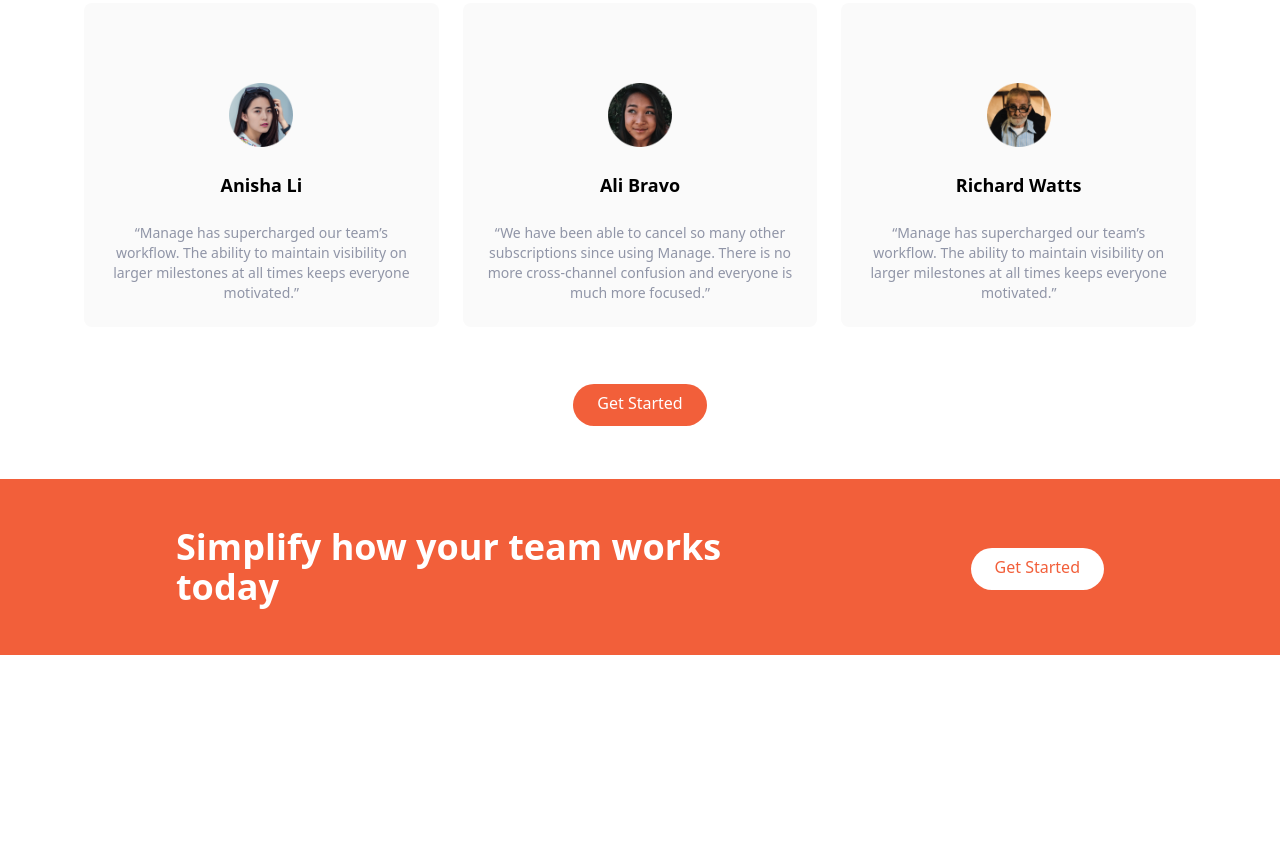
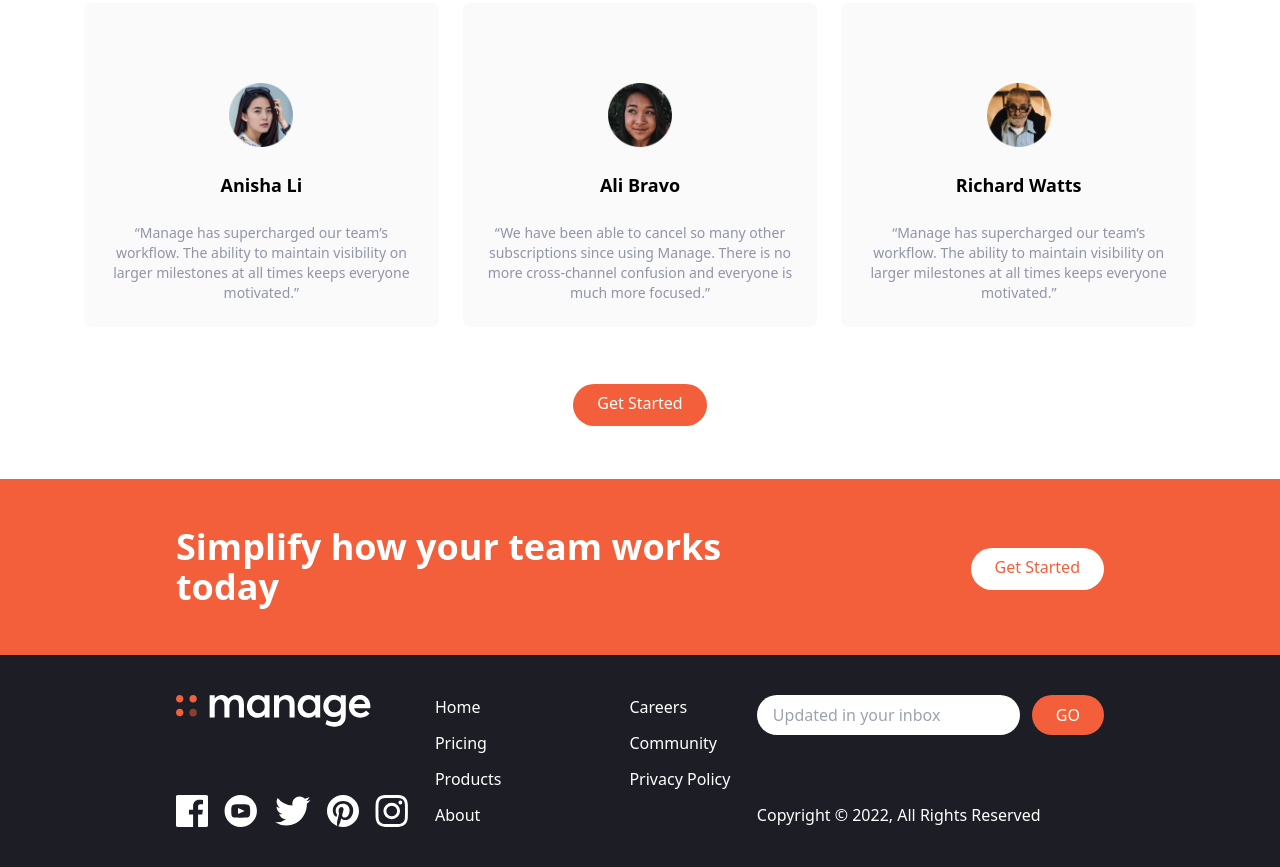
Before and after one commit to HumbleBoyy/TailwindCSS-Project, a website: page index.html in a window 1280 px wide. Shown: the part 1369-2236 px from the top of the page. Before the commit the page ends 2024 px from the top, so only its background shows below. Drawn offline with Linux system fonts and the light colour scheme; files whose address does not match are found by name.

Commit message:
Footer section was added and customized

```diff
--- a/index.html
+++ b/index.html
@@ -241,5 +241,79 @@
                  </div>
              </div>
          </section>
+
+
+         <!-- Footer Section -->
+          <section class="bg-veryDarkBlue">
+            <!-- Flex container -->
+             <div class="container flex flex-col-reverse justify-between px-6 py-10 mx-auto space-y-8 md:flex-row md:space-y-0">
+                <!-- Logo and social media links container -->
+                 <div class="flex flex-col-reverse items-center justify-between space-y-12 md:flex-col md:space-y-0 md:items-start">
+                    <div class="max-auto my-6 text-center text-white md:hidden">
+                        Copyright &copy; 2022, All Rights Reserved
+                    </div>
+                    <!-- Logo -->
+                     <div>
+                        <img src="./img/logo-white.svg" alt="Manage Logo" class="h-8">
+                     </div>
+                     <!-- Social media links -->
+                      <div class="flex justify-center space-x-4 mt-2">
+                          <!-- Link 1 -->
+                           <a href="#">
+                             <img src="./img/icon-facebook.svg" alt="facebook logo" class="h-8">
+                           </a>
+                           <!-- Link 2 -->
+                           <a href="#">
+                            <img src="./img/icon-youtube.svg" alt="You tube logo" class="h-8">
+                          </a>
+                          <!-- Link 3 -->
+                          <a href="#">
+                            <img src="./img/icon-twitter.svg" alt="twitter logo" class="h-8">
+                          </a>
+                          <!-- Link 4 -->
+                          <a href="#">
+                            <img src="./img/icon-pinterest.svg" alt="pinterest logo" class="h-8">
+                          </a>
+                          <!-- Link 5 -->
+                          <a href="#">
+                            <img src="./img/icon-instagram.svg" alt="instagram logo" class="h-8">
+                          </a>
+                      </div>
+                 </div>
+
+                 <!-- List container -->
+                  <div class="flex justify-around space-x-32">
+                     <div class="flex flex-col  space-y-3 text-white">
+                         <a href="#" class="hover:text-brightRed">Home</a>
+                         <a href="#" class="hover:text-brightRed">Pricing</a>
+                         <a href="#" class="hover:text-brightRed">Products</a>
+                         <a href="#" class="hover:text-brightRed">About</a>
+                     </div>
+                     <div class="flex flex-col space-y-3 text-white">
+                          <a href="#" class="hover:text-brightRed">Careers</a>
+                          <a href="#" class="hover:text-brightRed">Community</a>
+                          <a href="#" class="hover:text-brightRed">Privacy Policy</a>
+                     </div>
+                  </div>
+
+                  <div class="flex flex-col justify-between">
+                      <form>
+                         <div class="flex space-x-3">
+                            <input type="text"
+                             class="flex-1 px-4 rounded-full focus:outline-none"
+                             placeholder="Updated in your inbox"
+                            >
+                            <button class="px-6 py-2 text-white rounded-full bg-brightRed hover:bg-brightRed focus:outline-none">
+                                GO
+                            </button>
+                         </div>
+                      </form>
+
+                      <div class="hidden text-white md:block">
+                        Copyright &copy; 2022, All Rights Reserved
+                      </div>
+                  </div>
+             </div>
+          </section>
 </body>
 </html>
```
Also changed, not shown: css/main.css.
